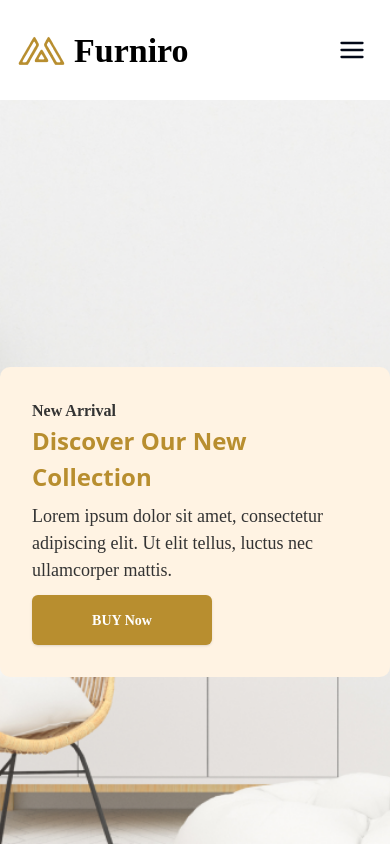
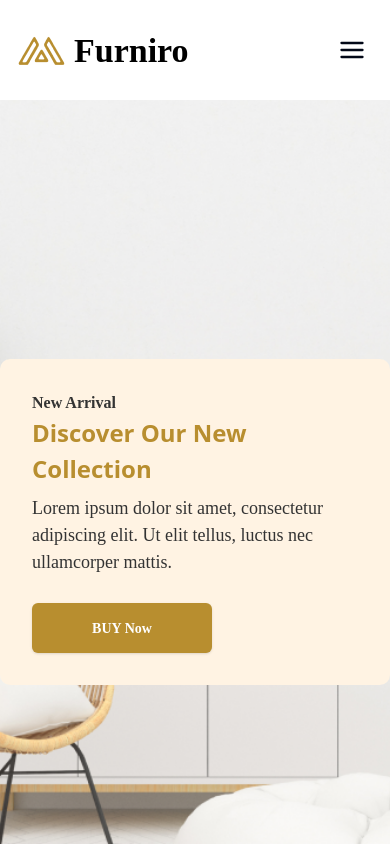
Before and after one commit to kristinasamuel/UI-UX-Hackathon, a Next.js app: page / in a window 390 px wide. Shown: the top 844 px of the page. Built offline with nearby package versions, Linux system fonts and the light colour scheme.

Commit message:
hackathon

```diff
--- a/src/components/HeroSection.tsx
+++ b/src/components/HeroSection.tsx
@@ -20,7 +20,7 @@ export default function HeroSection() {
           </p>
           <Button
           className="w-[180px] h-[50px] sm:w-[180px] sm:h-[50px] lg:w-[222px] lg:h-[74px] p-0 px-[25px] bg-[#B88E2F] hover:bg-[#dab561] font-Poppins font-bold text-[14px]
-           sm:text-[14px] lg:text-[16px] text-[#FFFFFF] mt-10">
+           sm:text-[14px] lg:text-[16px] text-[#FFFFFF] mt-14 s:mt-14 md:mt-10 lg:mt-10">
             BUY Now
           </Button>
 
```
